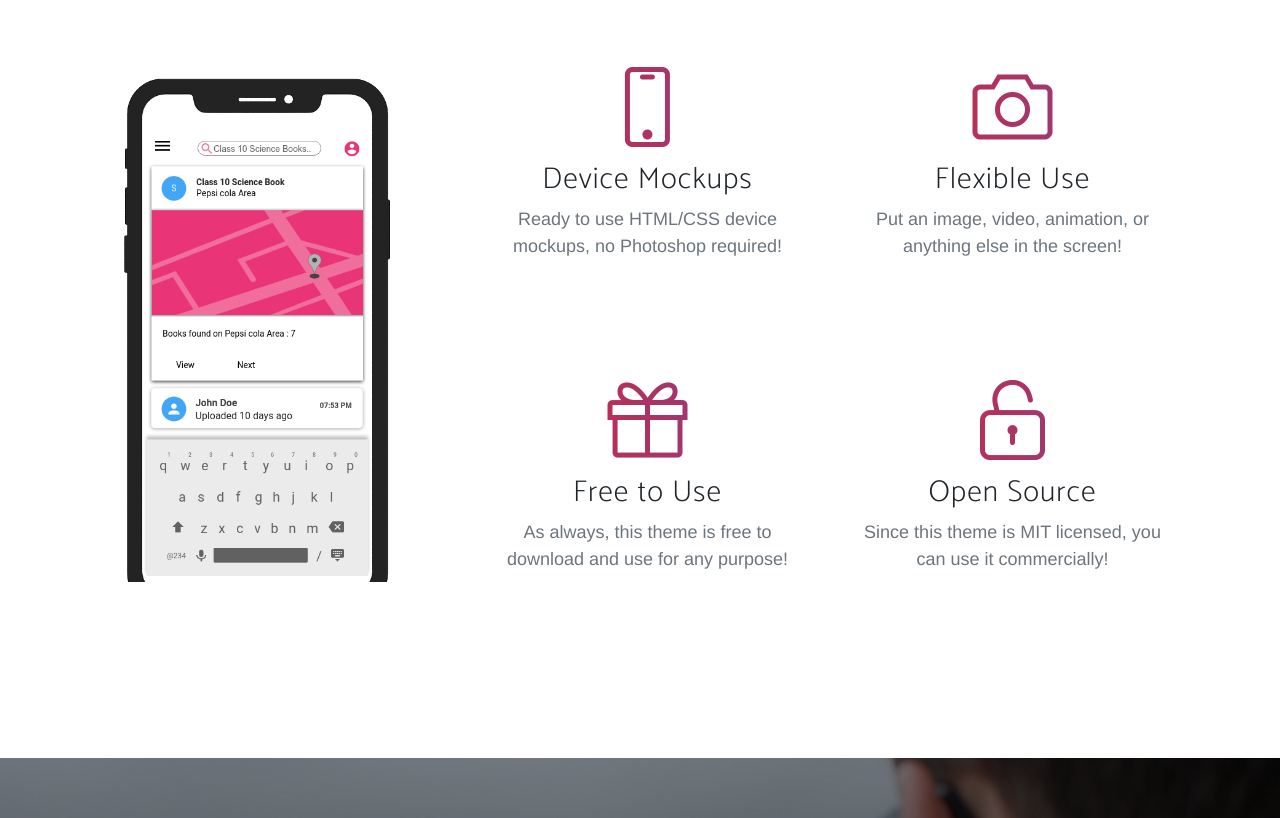
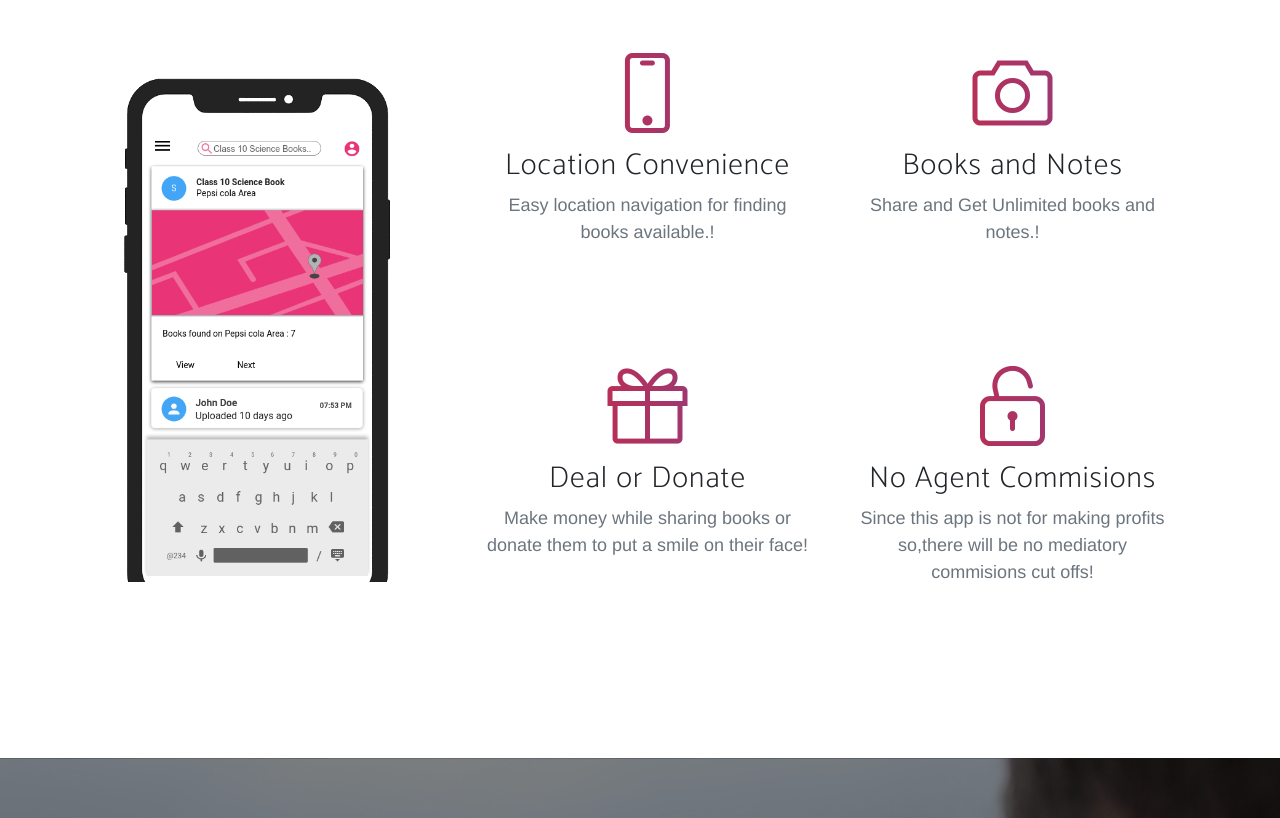
Before and after one commit to neednotes/neednotes.github.io, a website: page index.html in a window 1280 px wide. Shown: the part 1702-2520 px from the top of the page. Drawn offline with nearby package versions, Linux system fonts and the light colour scheme; files that its build step writes are made by us from their sources; a web font is replaced by a local one.

Commit message:
Update index.html

```diff
--- a/index.html
+++ b/index.html
@@ -59,7 +59,7 @@
       <div class="row h-100">
         <div class="col-lg-7 my-auto">
           <div class="header-content mx-auto">
-            <h1 class="mb-5">Need Notes is an free application for sharing your beloved books and notes to the students and scholars in need.</h1>
+            <h1 class="mb-5">Need Notes is a free application for sharing your beloved books and notes to the students and scholars in need.</h1>
             <a href="#download" class="btn btn-outline btn-xl js-scroll-trigger">Start Now for Free!</a>
           </div>
         </div>
@@ -87,7 +87,7 @@
       <div class="row">
         <div class="col-md-8 mx-auto">
           <h2 class="section-heading">Discover what all the buzz is about!</h2>
-          <p>Our app is available on any mobile device! Download now to get started!</p>
+          <p>Our app is available will be available for any smart phones.Coming Soon!</p>
           <div class="badges">
             <a class="badge-link" href="#"><img src="img/google-play-badge.svg" alt=""></a>
             <a class="badge-link" href="#"><img src="img/app-store-badge.svg" alt=""></a>
@@ -126,15 +126,15 @@
               <div class="col-lg-6">
                 <div class="feature-item">
                   <i class="icon-screen-smartphone text-primary"></i>
-                  <h3>Device Mockups</h3>
-                  <p class="text-muted">Ready to use HTML/CSS device mockups, no Photoshop required!</p>
+                  <h3>Location Convenience</h3>
+                  <p class="text-muted">Easy location navigation for finding books available.!</p>
                 </div>
               </div>
               <div class="col-lg-6">
                 <div class="feature-item">
                   <i class="icon-camera text-primary"></i>
-                  <h3>Flexible Use</h3>
-                  <p class="text-muted">Put an image, video, animation, or anything else in the screen!</p>
+                  <h3>Books and Notes</h3>
+                  <p class="text-muted">Share and Get Unlimited books and notes.!</p>
                 </div>
               </div>
             </div>
@@ -142,15 +142,15 @@
               <div class="col-lg-6">
                 <div class="feature-item">
                   <i class="icon-present text-primary"></i>
-                  <h3>Free to Use</h3>
-                  <p class="text-muted">As always, this theme is free to download and use for any purpose!</p>
+                  <h3>Deal or Donate</h3>
+                  <p class="text-muted">Make money while sharing books or donate them to put a smile on their face!</p>
                 </div>
               </div>
               <div class="col-lg-6">
                 <div class="feature-item">
                   <i class="icon-lock-open text-primary"></i>
-                  <h3>Open Source</h3>
-                  <p class="text-muted">Since this theme is MIT licensed, you can use it commercially!</p>
+                  <h3>No Agent Commisions</h3>
+                  <p class="text-muted">Since this app is not for making profits so,there will be no mediatory commisions cut offs!</p>
                 </div>
               </div>
             </div>
@@ -163,7 +163,7 @@
   <section class="cta">
     <div class="cta-content">
       <div class="container">
-        <h2>Stop waiting.<br>Start building.</h2>
+        <h2>Stop Decorating Books on Shelves.<br>Start Sharing and expanding!.</h2>
         <a href="#contact" class="btn btn-outline btn-xl js-scroll-trigger">Let's Get Started!</a>
       </div>
     </div>
@@ -197,7 +197,7 @@
 
   <footer>
     <div class="container">
-      <p>&copy; Your Website 2019. All Rights Reserved.</p>
+      <p>&copy; Need Notes 2019. All Rights Reserved.</p>
       <ul class="list-inline">
         <li class="list-inline-item">
           <a href="#">Privacy</a>
```
